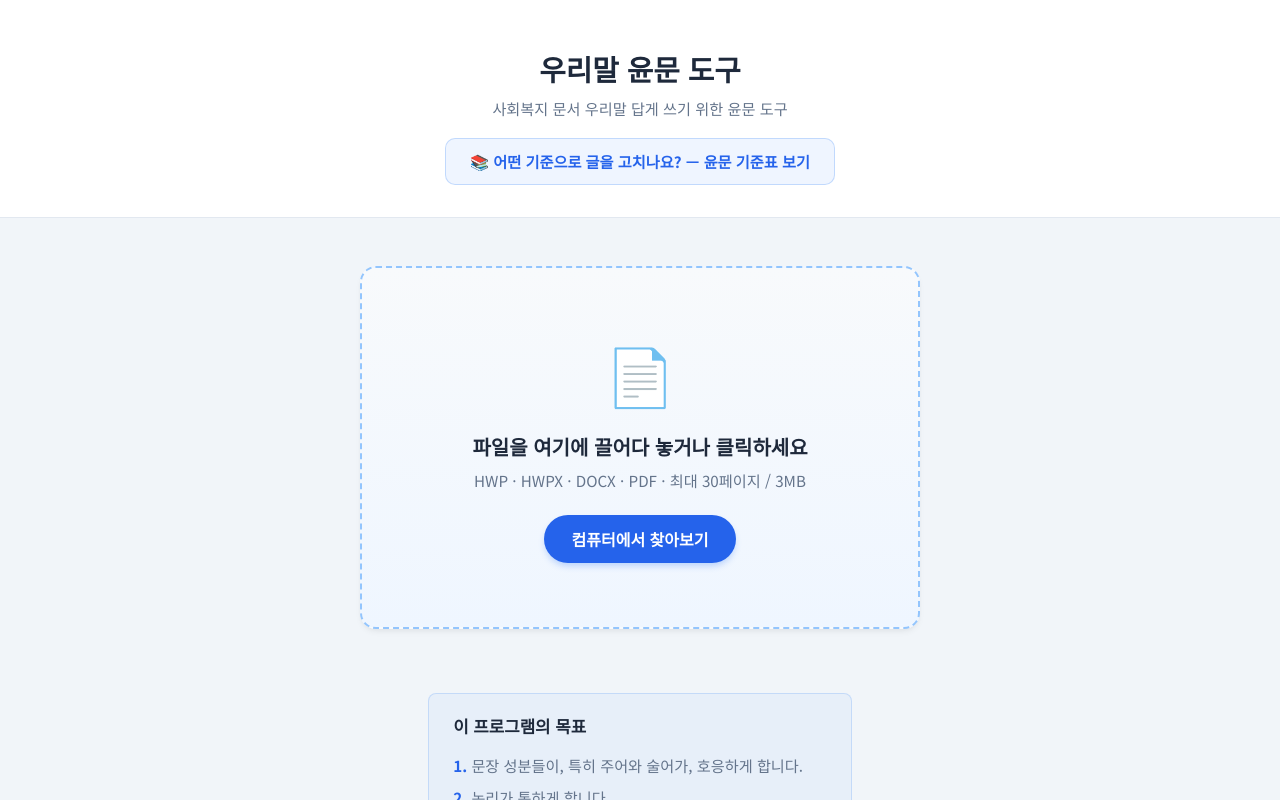
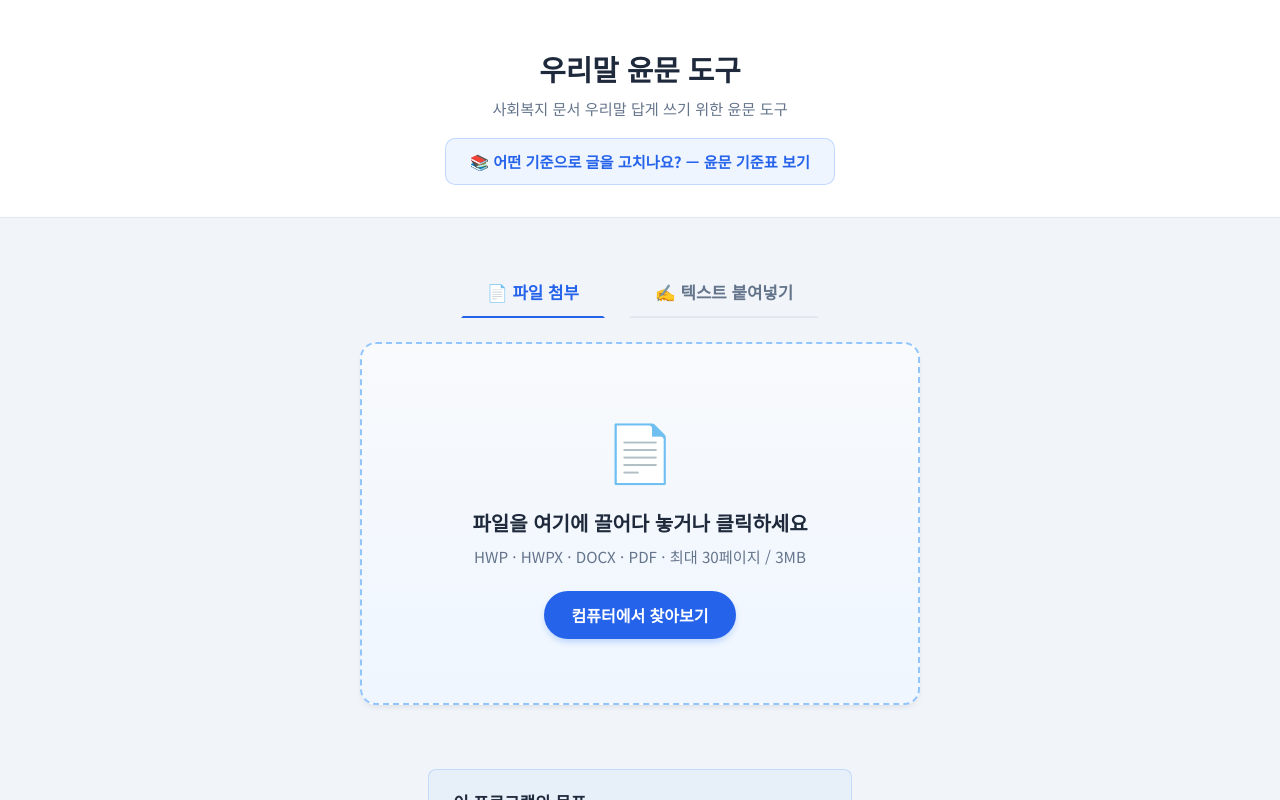
Before and after one commit to dreamworker0/urimal, a React (Vite) app in the folder frontend/: page / in a window 1280 px wide. Shown: the top 800 px of the page. Built offline with nearby package versions, Linux system fonts and the light colour scheme; no server answers.

Commit message:
feat: 텍스트 직접 붙여넣기 윤문 기능 추가

```diff
--- a/frontend/src/api/analyze.ts
+++ b/frontend/src/api/analyze.ts
@@ -10,6 +10,24 @@ export async function analyzeFile(
   const formData = new FormData();
   formData.append('file', file);
   formData.append('model', model);
+  return sendAnalyzeRequest(formData, onProgress);
+}
+
+export async function analyzeText(
+  text: string,
+  model: string,
+  onProgress?: (info: ProgressInfo) => void
+): Promise<AnalyzeResult> {
+  const formData = new FormData();
+  formData.append('text', text);
+  formData.append('model', model);
+  return sendAnalyzeRequest(formData, onProgress);
+}
+
+async function sendAnalyzeRequest(
+  formData: FormData,
+  onProgress?: (info: ProgressInfo) => void
+): Promise<AnalyzeResult> {
 
   let response: Response;
   try {
--- a/frontend/src/pages/UploadPage.css
+++ b/frontend/src/pages/UploadPage.css
@@ -132,10 +132,68 @@
   border-radius: 9999px;
   transition: background-color 0.2s, transform 0.2s;
   box-shadow: 0 4px 6px -1px rgba(59, 130, 246, 0.3);
+  cursor: pointer;
+  border: none;
 }
 .drop-zone:hover .upload-btn {
   background-color: #2563eb;
   transform: scale(1.05);
+}
+
+/* 탭 버튼 스타일 */
+.input-mode-tabs {
+  display: flex;
+  gap: 1.5rem;
+  margin-bottom: -1rem;
+}
+.tab-btn {
+  padding: 0.75rem 1.5rem;
+  font-size: 1.05rem;
+  font-weight: 600;
+  color: var(--text-muted);
+  background: transparent;
+  border: 2px solid transparent;
+  border-bottom-color: var(--border);
+  cursor: pointer;
+  transition: all 0.2s ease;
+}
+.tab-btn.active {
+  color: var(--primary);
+  border-bottom-color: var(--primary);
+}
+.tab-btn:hover:not(.active) {
+  color: var(--text);
+  border-bottom-color: #cbd5e1;
+}
+
+/* 텍스트 입력 영역 */
+.text-input-zone {
+  width: 100%;
+  max-width: 600px;
+  display: flex;
+  flex-direction: column;
+  gap: 1.5rem;
+  align-items: center;
+  padding: 1rem 0;
+}
+.text-input-area {
+  width: 100%;
+  height: 280px;
+  padding: 1.5rem;
+  border: 2px solid var(--border);
+  border-radius: 16px;
+  font-family: inherit;
+  font-size: 1rem;
+  resize: vertical;
+  line-height: 1.6;
+  background: var(--surface);
+  transition: all 0.3s cubic-bezier(0.4, 0, 0.2, 1);
+  box-shadow: 0 2px 4px -1px rgba(0, 0, 0, 0.03);
+}
+.text-input-area:focus {
+  outline: none;
+  border-color: var(--primary);
+  box-shadow: 0 0 0 4px rgba(59, 130, 246, 0.1);
 }
 
 .error-msg {
--- a/frontend/src/pages/UploadPage.tsx
+++ b/frontend/src/pages/UploadPage.tsx
@@ -1,5 +1,5 @@
 import { useRef, useState } from 'react';
-import { analyzeFile } from '../api/analyze';
+import { analyzeFile, analyzeText } from '../api/analyze';
 import type { AnalyzeResult, ProgressInfo } from '../types';
 import TaxonomyModal from '../components/TaxonomyModal';
 import './UploadPage.css';
@@ -23,6 +23,8 @@ export default function UploadPage({ onLoading, onProgress, onResult, onError, e
   const inputRef = useRef<HTMLInputElement>(null);
   const [dragging, setDragging] = useState(false);
   const [taxonomyOpen, setTaxonomyOpen] = useState(false);
+  const [inputMode, setInputMode] = useState<'file' | 'text'>('file');
+  const [textInput, setTextInput] = useState('');
   const model = MODELS[0].value;
 
   async function handleFile(file: File) {
@@ -45,6 +47,25 @@ export default function UploadPage({ onLoading, onProgress, onResult, onError, e
     }
   }
 
+  async function handleTextSubmit() {
+    if (!textInput.trim()) {
+      onError('분석할 텍스트를 입력해주세요.');
+      return;
+    }
+    if (textInput.trim().length < 10) {
+      onError('분석할 텍스트가 너무 짧습니다. (10자 이상)');
+      return;
+    }
+    onLoading();
+    try {
+      const fakeFile = new File(['text_input'], 'pasted_text.txt', { type: 'text/plain' });
+      const result = await analyzeText(textInput, model, onProgress);
+      onResult(result, fakeFile);
+    } catch (e: unknown) {
+      onError(e instanceof Error ? e.message : '알 수 없는 오류');
+    }
+  }
+
   return (
     <div className="upload-page">
       <header className="upload-header">
@@ -61,6 +82,23 @@ export default function UploadPage({ onLoading, onProgress, onResult, onError, e
       </header>
 
       <main className="upload-main">
+        <div className="input-mode-tabs">
+          <button
+            className={`tab-btn ${inputMode === 'file' ? 'active' : ''}`}
+            onClick={() => setInputMode('file')}
+          >
+            📄 파일 첨부
+          </button>
+          <button
+            className={`tab-btn ${inputMode === 'text' ? 'active' : ''}`}
+            onClick={() => setInputMode('text')}
+          >
+            ✍️ 텍스트 붙여넣기
+          </button>
+        </div>
+
+        {inputMode === 'file' ? (
+          <>
             <div
               className={`drop-zone ${dragging ? 'dragging' : ''}`}
               onClick={() => inputRef.current?.click()}
@@ -89,6 +127,20 @@ export default function UploadPage({ onLoading, onProgress, onResult, onError, e
                 if (file) handleFile(file);
               }}
             />
+          </>
+        ) : (
+          <div className="text-input-zone">
+            <textarea
+              className="text-input-area"
+              placeholder="여기에 윤문할 텍스트를 붙여넣으세요..."
+              value={textInput}
+              onChange={(e) => setTextInput(e.target.value)}
+            />
+            <button className="upload-btn" onClick={handleTextSubmit}>
+              분석 시작
+            </button>
+          </div>
+        )}
 
         {errorMsg && <p className="error-msg">⚠️ {errorMsg}</p>}
 
```
Also changed, not shown: 1 other file (tests, documents, lock files or other folders). Lines whose indentation alone changed are shown as unchanged.
